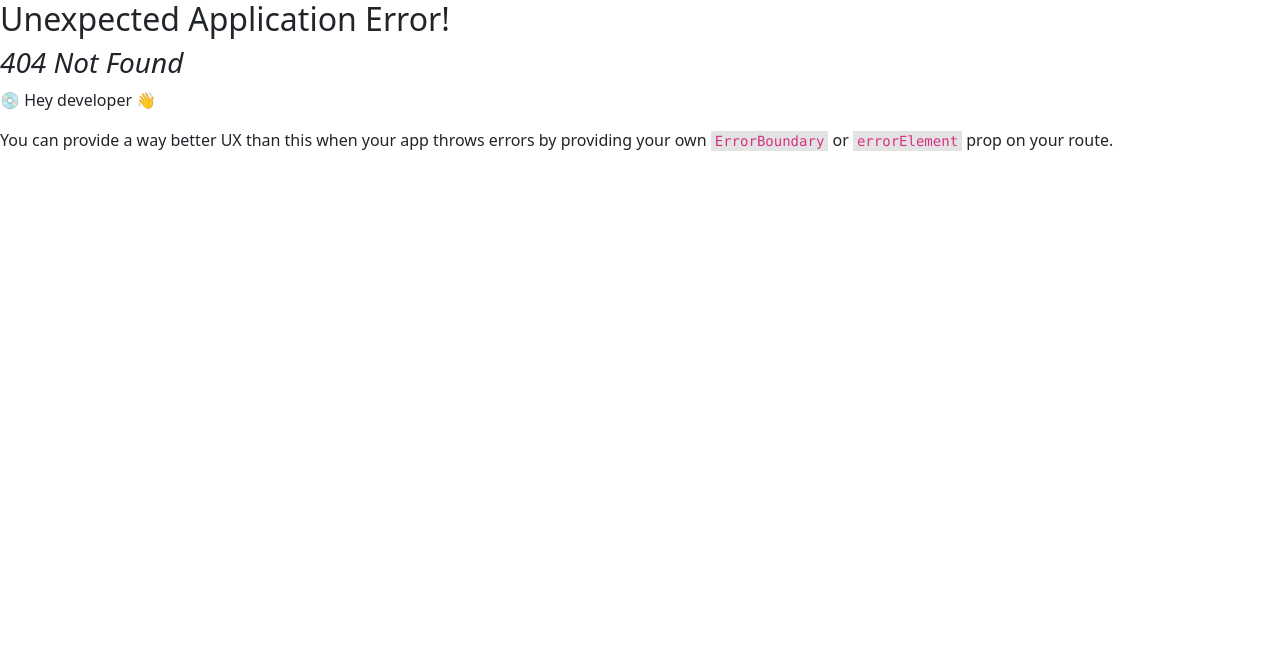
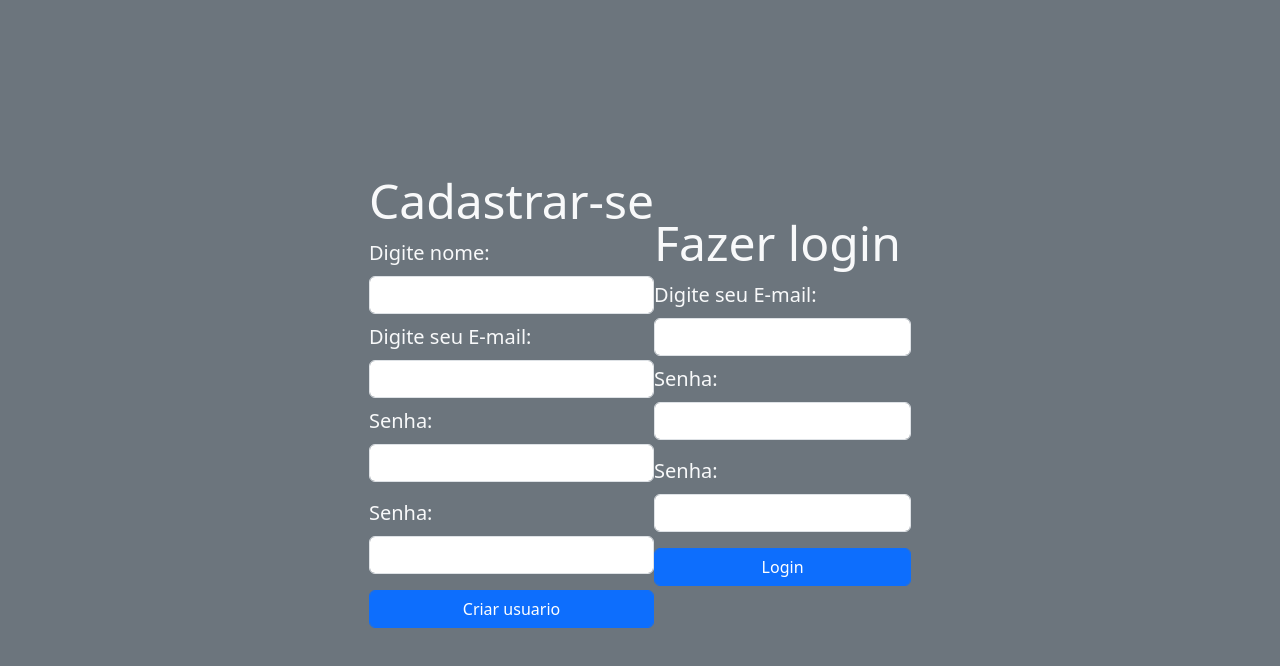
Before and after one commit to victorhugorl/percepcao_musical_app_web-version, a React (Vite) app in the folder frontend/: page /registro-login in a window 1280 px wide. Before the commit this address had no page. Shown: the top 666 px of the page. Built offline with nearby package versions, Linux system fonts and the light colour scheme.

Commit message:
moving login to same page remaking design

```diff
--- a/frontend/src/components/CreateFormBase.tsx
+++ /dev/null
@@ -1,46 +0,0 @@
-export default () => {
-    return (
-        <>
-            <div className="mt-2">
-                <label htmlFor="emailId" className="form-label lead">
-                    Email usuario:
-                </label>
-                <input
-                    className="form-control"
-                    type="email"
-                    name="email"
-                    id="emailId"
-                    required
-                    minLength={5}
-                    maxLength={256}
-                />
-            </div>
-            <div className="mt-2">
-                <label htmlFor="password1Id" className="form-label lead">
-                    Senha 1:
-                </label>
-                <input
-                    className="form-control"
-                    type="password"
-                    name="password1"
-                    id="password1Id"
-                    required
-                    minLength={8}
-                />
-            </div>
-            <div className="mt-2">
-                <label htmlFor="password2Id" className="form-label lead">
-                    Senha 2:
-                </label>
-                <input
-                    className="form-control"
-                    type="password"
-                    name="password2"
-                    id="password2Id"
-                    required
-                    minLength={8}
-                />
-            </div>
-        </>
-    );
-};
--- a/frontend/src/components/LoginFormBase.tsx
+++ /dev/null
@@ -1,19 +0,0 @@
-export default () => {
-    return (
-        <>
-            <div className="mt-3">
-                <label htmlFor="passwordId" className="form-label lead">
-                    Senha:
-                </label>
-                <input
-                    className="form-control"
-                    type="password"
-                    name="password"
-                    id="passwordId"
-                    required
-                    minLength={8}
-                />
-            </div>
-        </>
-    );
-};
--- a/frontend/src/components/Nav.tsx
+++ b/frontend/src/components/Nav.tsx
@@ -27,7 +27,7 @@ export default () => {
                         <ul className="navbar-nav me-auto mb-2 mb-lg-0">
                             <li className="nav-item">
                                 <Link
-                                    to={`cadastrar`}
+                                    to={`registro-login`}
                                     className="nav-link text-white"
                                 >
                                     Cadastrar-se
@@ -35,7 +35,7 @@ export default () => {
                             </li>
                             <li className="nav-item">
                                 <Link
-                                    to={`login`}
+                                    to={`registro-login`}
                                     className="nav-link text-white"
                                 >
                                     Login
--- a/frontend/src/main.tsx
+++ b/frontend/src/main.tsx
@@ -21,26 +21,8 @@ const router = createBrowserRouter([
         element: <Dashboard />
     },
     {
-        path: "cadastrar",
-        element: (
-            <Create
-                title="Cadastrar usuario"
-                form_control="/"
-                nameBtn="Criar"
-                loginYu={false}
-            />
-        )
-    },
-    {
-        path: "login",
-        element: (
-            <Create
-                title="Login"
-                form_control="/"
-                nameBtn="Entrar"
-                loginYu={true}
-            />
-        )
+        path: "registro-login",
+        element: <Create />
     }
 ]);
 
--- a/frontend/src/routes/FormBase.tsx
+++ b/frontend/src/routes/FormBase.tsx
@@ -1,43 +1,126 @@
-import Create from "../components/CreateFormBase";
-import Login from "../components/LoginFormBase";
-
-export default ({
-    title,
-    form_control,
-    nameBtn,
-    loginYu
-}: {
-    title: string;
-    form_control: string;
-    nameBtn: string;
-    loginYu: boolean;
-}) => {
+export default () => {
     return (
         <>
             <main className="d-flex justify-content-center align-items-center h-100 bg-secondary text-light">
-                <form action={form_control}>
-                    <h1 className="display-5">{title}</h1>
-                    <div>
-                        <label htmlFor="nameId" className="form-label lead">
-                            Nome usuario:
+                <form action="#">
+                    <h1 className="display-5">Cadastrar-se</h1>
+                    <div className="mt-2">
+                        <label htmlFor="emailId" className="form-label lead">
+                            Digite nome:
                         </label>
                         <input
                             className="form-control"
-                            type="text"
-                            name="name"
-                            id="nameId"
+                            type="email"
+                            name="email"
+                            id="emailId"
                             required
                             minLength={5}
-                            maxLength={40}
+                            maxLength={256}
                         />
                     </div>
-                    {loginYu ? <Login /> : <Create />}
+                    <div className="mt-2">
+                        <label htmlFor="emailId" className="form-label lead">
+                            Digite seu E-mail:
+                        </label>
+                        <input
+                            className="form-control"
+                            type="email"
+                            name="email"
+                            id="emailId"
+                            required
+                            minLength={5}
+                            maxLength={256}
+                        />
+                    </div>
+                    <div className="mt-2">
+                        <label
+                            htmlFor="password1Id"
+                            className="form-label lead"
+                        >
+                            Senha:
+                        </label>
+                        <input
+                            className="form-control"
+                            type="password"
+                            name="password1"
+                            id="password1Id"
+                            required
+                            minLength={8}
+                        />
+                    </div>
+                    <div className="mt-3">
+                        <label htmlFor="passwordId" className="form-label lead">
+                            Senha:
+                        </label>
+                        <input
+                            className="form-control"
+                            type="password"
+                            name="password"
+                            id="passwordId"
+                            required
+                            minLength={8}
+                        />
+                    </div>
                     <div className="mt-3">
                         <button
                             type="submit"
                             className="btn btn-primary form-control"
                         >
-                            {nameBtn}
+                            Criar usuario
+                        </button>
+                    </div>
+                </form>
+                <form action="">
+                    <h1 className="display-5">Fazer login</h1>
+                    <div className="mt-2">
+                        <label htmlFor="emailId" className="form-label lead">
+                            Digite seu E-mail:
+                        </label>
+                        <input
+                            className="form-control"
+                            type="email"
+                            name="email"
+                            id="emailId"
+                            required
+                            minLength={5}
+                            maxLength={256}
+                        />
+                    </div>
+                    <div className="mt-2">
+                        <label
+                            htmlFor="password1Id"
+                            className="form-label lead"
+                        >
+                            Senha:
+                        </label>
+                        <input
+                            className="form-control"
+                            type="password"
+                            name="password1"
+                            id="password1Id"
+                            required
+                            minLength={8}
+                        />
+                    </div>
+                    <div className="mt-3">
+                        <label htmlFor="passwordId" className="form-label lead">
+                            Senha:
+                        </label>
+                        <input
+                            className="form-control"
+                            type="password"
+                            name="password"
+                            id="passwordId"
+                            required
+                            minLength={8}
+                        />
+                    </div>
+                    <div className="mt-3">
+                        <button
+                            type="submit"
+                            className="btn btn-primary form-control"
+                        >
+                            Login
                         </button>
                     </div>
                 </form>
```
